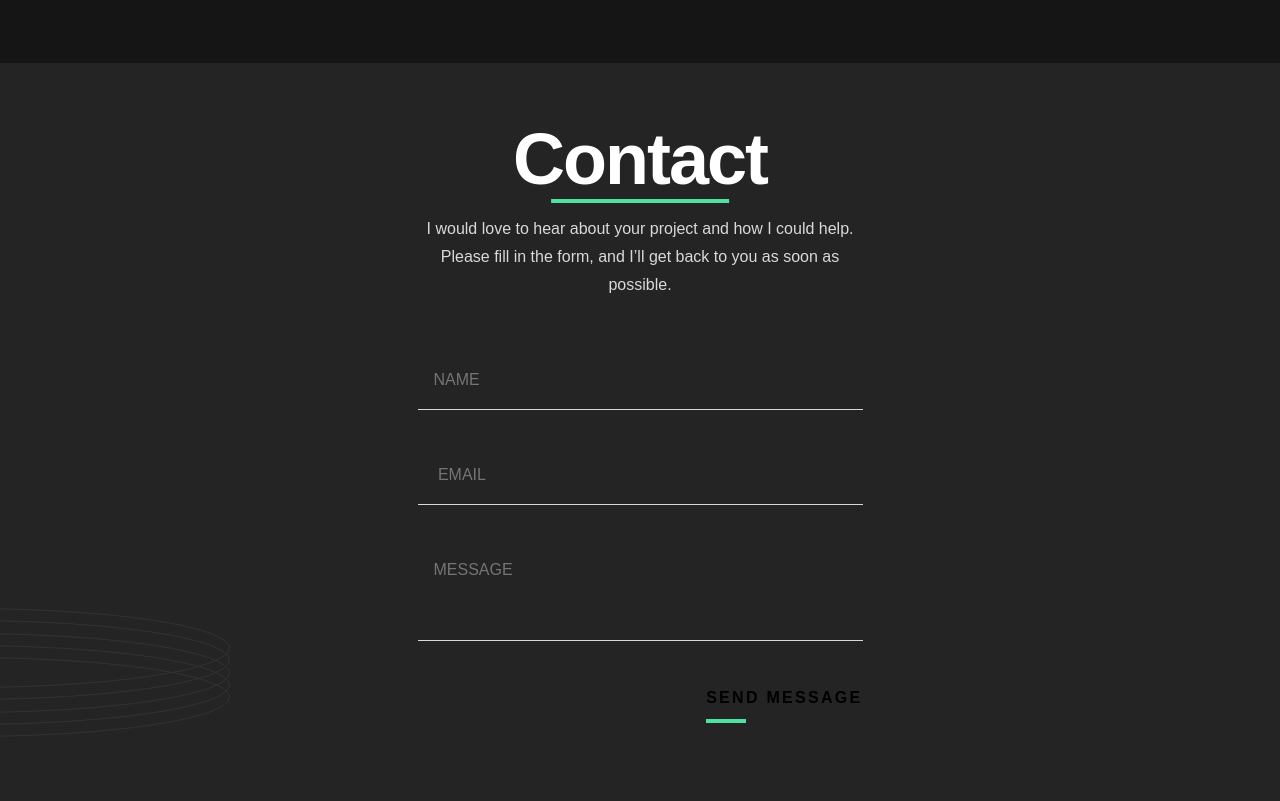
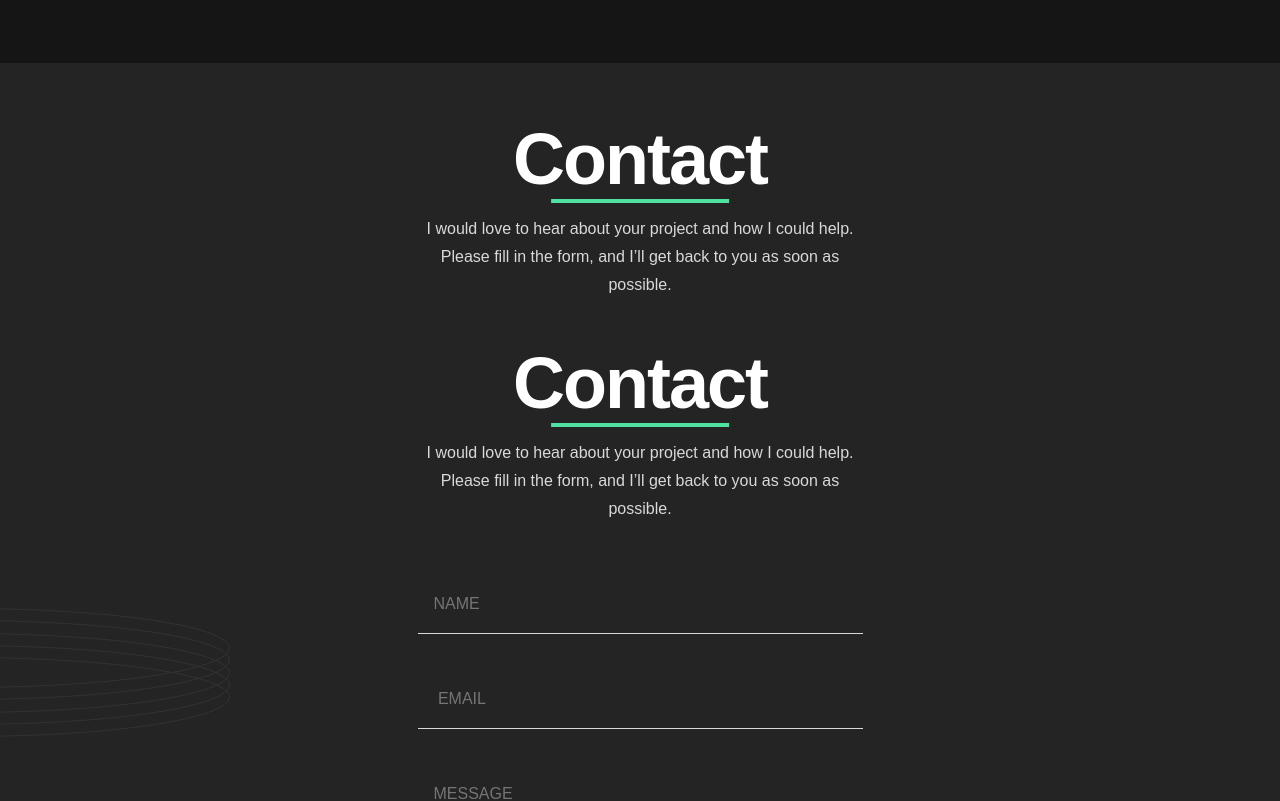
Before and after one commit to Hcmwebs/single-page-dev-portifolio, a React (Vite) app: page / in a window 1280 px wide. Shown: the part 2920-3721 px from the top of the page. Built offline with nearby package versions, Linux system fonts and the light colour scheme.

Commit message:
created, indexed and rendered FormWrapper Compo
Signed-off-by: Heze <64218603+Hcmwebs@users.noreply.github.com>

```diff
--- a/src/components/Footer.jsx
+++ b/src/components/Footer.jsx
@@ -1,5 +1,5 @@
 import React from 'react'
-import { Form, SecNav } from './index'
+import { Form, FormWrapper, SecNav } from './index'
 import { Container, StyledFooter, StyledRings } from '../styles'
 
 const Footer = () => {
@@ -7,7 +7,7 @@ const Footer = () => {
 		<StyledFooter>
 			<Container>
 				<StyledRings className='footer' />
-				<Form />
+				<FormWrapper />
 				<hr />
 				<SecNav />
 			</Container>
--- /dev/null
+++ b/src/components/FormWrapper.jsx
@@ -0,0 +1,14 @@
+import React from 'react'
+import { StyledFormWrapper } from '../styles'
+import { FormIntro, Form } from './index'
+
+const FormWrapper = () => {
+	return (
+		<StyledFormWrapper>
+			<FormIntro />
+      <Form />
+		</StyledFormWrapper>
+	)
+}
+
+export default FormWrapper
--- a/src/components/index.jsx
+++ b/src/components/index.jsx
@@ -9,8 +9,9 @@ import SingleSkill from './SingleSkill'
 import Projects from './Projects'
 import Singleproject from './Singleproject'
 import Footer from './Footer'
+import FormWrapper from './FormWrapper'
+import FormIntro from './FormIntro'
 import Form from './Form'
-import FormIntro from './FormIntro'
 import Button from './Button'
 import SecNav from './SecNav'
 
@@ -26,8 +27,9 @@ export {
 	Projects,
 	Singleproject,
 	Footer,
+	FormWrapper,
+	FormIntro,
 	Form,
-	FormIntro,
 	Button,
 	SecNav,
 }
```
